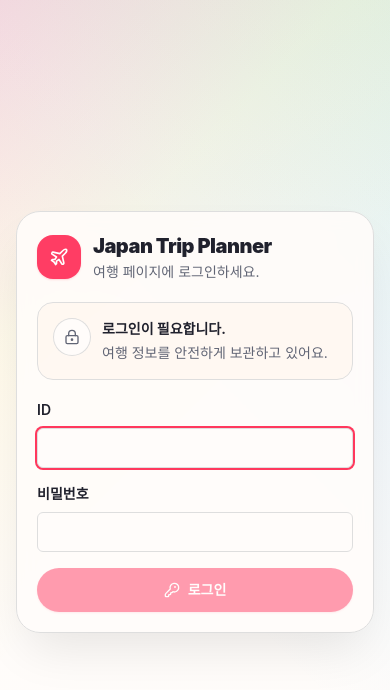
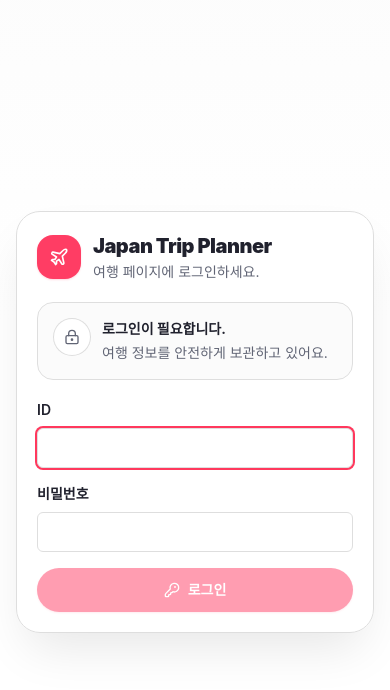
Before and after one commit to ark10806-2/TravelNode, a React (Vite) app in the folder frontend/: page / in a window 390 px wide. Shown: the top 690 px of the page. Built offline with nearby package versions, Linux system fonts and the light colour scheme; no server answers.

Commit message:
Simplify visual styling and mobile downloads

```diff
--- a/frontend/src/api/booklet.ts
+++ b/frontend/src/api/booklet.ts
@@ -1,5 +1,6 @@
 import { authHeaders } from '@/api/auth';
 import { apiBaseUrl } from '@/config/env';
+import { downloadBlob } from '@/lib/downloads';
 
 export async function downloadTripBookletPdf() {
   const response = await fetch(`${apiBaseUrl}/api/booklet/pdf`, {
@@ -12,14 +13,7 @@ export async function downloadTripBookletPdf() {
 
   const blob = await response.blob();
   const fileName = filenameFromDisposition(response.headers.get('Content-Disposition')) ?? 'travel-node-booklet.pdf';
-  const url = window.URL.createObjectURL(blob);
-  const link = document.createElement('a');
-  link.href = url;
-  link.download = fileName;
-  document.body.appendChild(link);
-  link.click();
-  link.remove();
-  window.URL.revokeObjectURL(url);
+  downloadBlob(blob, fileName);
 }
 
 async function errorMessage(response: Response) {
--- a/frontend/src/components/layout/AppTabs.tsx
+++ b/frontend/src/components/layout/AppTabs.tsx
@@ -74,10 +74,10 @@ export function AppTabs({
 
   return (
     <>
-      <div ref={introRef} className="border-b border-white/60 bg-background/80 shadow-sm shadow-primary/5 backdrop-blur-xl dark:border-border/70">
+      <div ref={introRef} className="border-b border-border/70 bg-background/95 backdrop-blur-xl">
         <div className="mx-auto flex w-full max-w-none flex-col gap-2 px-3 py-2.5 sm:gap-3 sm:px-4 sm:py-3 lg:flex-row lg:items-center lg:justify-between lg:px-5">
           <div className="flex min-w-0 items-center gap-3">
-            <div className="grid h-8 w-8 shrink-0 place-items-center rounded-xl bg-[linear-gradient(135deg,hsl(var(--primary)),#ffb454)] text-primary-foreground shadow-sm shadow-primary/30 sm:h-9 sm:w-9">
+            <div className="grid h-8 w-8 shrink-0 place-items-center rounded-xl bg-primary text-primary-foreground shadow-sm shadow-primary/20 sm:h-9 sm:w-9">
               <Plane className="h-4 w-4 sm:h-5 sm:w-5" />
             </div>
             <div className="min-w-0">
@@ -127,14 +127,14 @@ export function AppTabs({
         </div>
       </div>
 
-      <div className="sticky top-0 z-40 transform-gpu border-b border-white/60 bg-background/80 shadow-sm shadow-primary/5 backdrop-blur-xl will-change-transform dark:border-border/70">
+      <div className="sticky top-0 z-40 transform-gpu border-b border-border/70 bg-background/95 shadow-sm shadow-black/5 backdrop-blur-xl will-change-transform">
         <div
           className={cn(
             'mx-auto flex w-full max-w-none justify-center px-2 transition-all duration-200 sm:px-4 sm:py-2 lg:px-5',
             isCompact ? 'py-1' : 'py-1.5 sm:py-2'
           )}
         >
-          <div className="grid w-full grid-cols-5 gap-1 rounded-full border border-white/70 bg-background/80 p-1 shadow-sm shadow-primary/10 dark:border-border dark:bg-secondary/80 sm:w-[42rem]" role="tablist" aria-label="페이지 전환">
+          <div className="grid w-full grid-cols-5 gap-1 rounded-full border bg-secondary p-1 shadow-sm shadow-black/5 sm:w-[42rem]" role="tablist" aria-label="페이지 전환">
             {tabs.map((tab) => {
               const Icon = tab.icon;
               const isActive = tab.id === activeTab;
--- a/frontend/src/components/place/PlaceExpandableRow.tsx
+++ b/frontend/src/components/place/PlaceExpandableRow.tsx
@@ -1,4 +1,4 @@
-import { ChevronDown, MapPin } from 'lucide-react';
+import { ChevronDown } from 'lucide-react';
 import { MarkdownInline } from '@/components/common/MarkdownText';
 import { Badge } from '@/components/ui/badge';
 import { Button } from '@/components/ui/button';
@@ -86,7 +86,10 @@ export function PlaceExpandableRow({
         />
 
         <div className="col-start-2 min-w-0 pr-7 sm:col-auto sm:pr-0">
-          <div className="flex min-w-0 items-start justify-between gap-2">
+          <div className="flex min-w-0 flex-wrap items-center gap-1.5">
+            <span className="shrink-0 text-xs font-medium leading-6 text-muted-foreground">
+              {place.distanceFromSelectedKm.toFixed(1)}km
+            </span>
             <PlaceContextBadges
               reservations={reservations}
               scheduleLabels={scheduleLabels}
@@ -95,10 +98,6 @@ export function PlaceExpandableRow({
               compact
               onOpenReservations={onOpenReservations ? () => onOpenReservations(place, reservations) : undefined}
             />
-            <span className="ml-auto inline-flex h-6 shrink-0 items-center gap-1 rounded-full bg-secondary px-2 text-[11px] font-bold leading-none text-muted-foreground">
-              <MapPin className="h-3.5 w-3.5" />
-              {place.distanceFromSelectedKm.toFixed(1)}km
-            </span>
           </div>
           <h3 className="mt-1.5 line-clamp-2 text-base font-bold leading-snug sm:truncate">{place.name}</h3>
           {visibleDescription ? (
--- a/frontend/src/components/place/PlaceGallery.tsx
+++ b/frontend/src/components/place/PlaceGallery.tsx
@@ -228,6 +228,9 @@ export function PlaceGallery({
           <div className="flex min-w-0 flex-col gap-2 border-t p-2.5 sm:gap-3 sm:p-4 lg:border-l lg:border-t-0">
             <div className="flex min-w-0 items-center justify-between gap-2">
               <div className="flex min-w-0 flex-wrap items-center gap-1.5">
+                <span className="shrink-0 text-xs font-medium leading-6 text-muted-foreground">
+                  {activePlace.distanceFromSelectedKm.toFixed(1)}km
+                </span>
                 <PlaceContextBadges
                   reservations={activeReservations}
                   scheduleLabels={activeScheduleLabels}
@@ -242,10 +245,6 @@ export function PlaceGallery({
                   onOpenReservations={onOpenReservations ? () => onOpenReservations(activePlace, activeReservations) : undefined}
                 />
               </div>
-              <span className="inline-flex h-6 shrink-0 items-center gap-1 rounded-full bg-secondary px-2 text-[11px] font-bold leading-none text-muted-foreground">
-                <MapPin className="h-3.5 w-3.5" />
-                {activePlace.distanceFromSelectedKm.toFixed(1)}km
-              </span>
               <div className="flex shrink-0 gap-1">
                 <Button
                   variant="outline"
--- a/frontend/src/index.css
+++ b/frontend/src/index.css
@@ -4,16 +4,16 @@
 
 @layer base {
   :root {
-    --background: 28 100% 99%;
+    --background: 0 0% 100%;
     --foreground: 232 17% 15%;
     --primary: 348 100% 62%;
     --primary-foreground: 0 0% 100%;
-    --secondary: 28 100% 96%;
+    --secondary: 0 0% 97%;
     --secondary-foreground: 232 17% 15%;
-    --muted: 30 33% 94%;
+    --muted: 0 0% 96%;
     --muted-foreground: 230 9% 42%;
-    --accent: 176 65% 94%;
-    --accent-foreground: 185 74% 25%;
+    --accent: 0 0% 96%;
+    --accent-foreground: 232 17% 15%;
     --destructive: 356 74% 47%;
     --destructive-foreground: 0 0% 100%;
     --border: 0 0% 87%;
@@ -68,26 +68,22 @@
 @layer components {
   .app-background {
     background:
-      linear-gradient(135deg, rgba(255, 56, 92, 0.14) 0, rgba(255, 222, 89, 0.1) 28%, transparent 54%),
-      linear-gradient(225deg, rgba(0, 180, 170, 0.12) 0, rgba(80, 176, 255, 0.08) 34%, transparent 62%),
-      linear-gradient(180deg, hsl(24 100% 98%) 0, hsl(var(--background)) 330px),
+      linear-gradient(180deg, hsl(0 0% 99%) 0, hsl(var(--background)) 320px),
       hsl(var(--background));
   }
 
   .dark .app-background {
     background:
-      linear-gradient(135deg, rgba(255, 86, 122, 0.16) 0, transparent 46%),
-      linear-gradient(225deg, rgba(48, 213, 200, 0.12) 0, transparent 56%),
-      linear-gradient(180deg, hsl(240 8% 11%) 0, hsl(var(--background)) 320px),
+      linear-gradient(180deg, hsl(240 8% 11%) 0, hsl(var(--background)) 300px),
       hsl(var(--background));
   }
 
   .soft-panel {
-    @apply border border-white/70 bg-background/90 shadow-[0_16px_40px_rgba(255,56,92,0.08),0_6px_18px_rgba(24,119,128,0.05)] backdrop-blur;
+    @apply border bg-background shadow-[0_14px_36px_rgba(15,23,42,0.06),0_4px_12px_rgba(15,23,42,0.04)];
   }
 
   .dark .soft-panel {
-    @apply border-white/10 bg-secondary/80 shadow-[0_18px_44px_rgba(0,0,0,0.32),0_0_28px_rgba(255,86,122,0.05)];
+    @apply bg-secondary/80 shadow-[0_18px_44px_rgba(0,0,0,0.30)];
   }
 
   .gallery-slide-next {
--- /dev/null
+++ b/frontend/src/lib/downloads.ts
@@ -0,0 +1,15 @@
+const retainedDownloadUrls = new Set<string>();
+
+export function downloadBlob(blob: Blob, fileName: string) {
+  const objectUrl = window.URL.createObjectURL(blob);
+  // iOS Safari may re-read blob URLs when returning with Back, so keep them alive for this page session.
+  retainedDownloadUrls.add(objectUrl);
+
+  const link = document.createElement('a');
+  link.href = objectUrl;
+  link.download = fileName || 'download';
+  link.rel = 'noopener noreferrer';
+  document.body.appendChild(link);
+  link.click();
+  link.remove();
+}
--- a/frontend/src/lib/reservation-utils.ts
+++ b/frontend/src/lib/reservation-utils.ts
@@ -1,4 +1,5 @@
 import { formatTravelDate } from '@/lib/schedule-utils';
+import { downloadBlob } from '@/lib/downloads';
 import type { ReservationAttachment } from '@/types/reservation';
 import type { ScheduleDay } from '@/types/schedule';
 
@@ -20,17 +21,9 @@ export function normalizeLink(linkUrl: string) {
 export function downloadReservationAttachment(attachment: ReservationAttachment) {
   try {
     const blob = dataUrlToBlob(attachment.dataUrl, attachment.contentType);
-    const objectUrl = URL.createObjectURL(blob);
-    const link = document.createElement('a');
-    link.href = objectUrl;
-    link.download = attachment.fileName || 'reservation-file';
-    link.rel = 'noreferrer';
-    document.body.appendChild(link);
-    link.click();
-    link.remove();
-    window.setTimeout(() => URL.revokeObjectURL(objectUrl), 1000);
+    downloadBlob(blob, attachment.fileName || 'reservation-file');
   } catch (_error) {
-    window.open(attachment.dataUrl, '_blank', 'noopener,noreferrer');
+    window.alert('첨부파일을 다운로드하지 못했습니다.');
   }
 }
 
```
